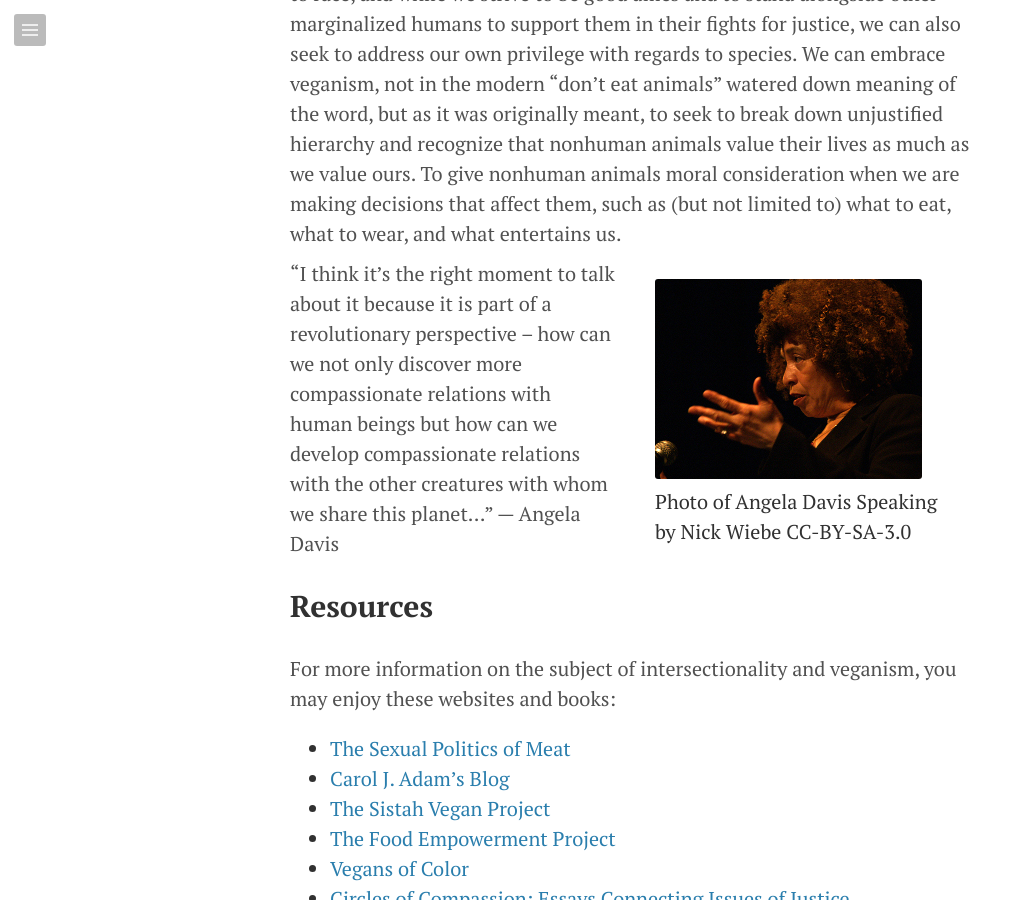
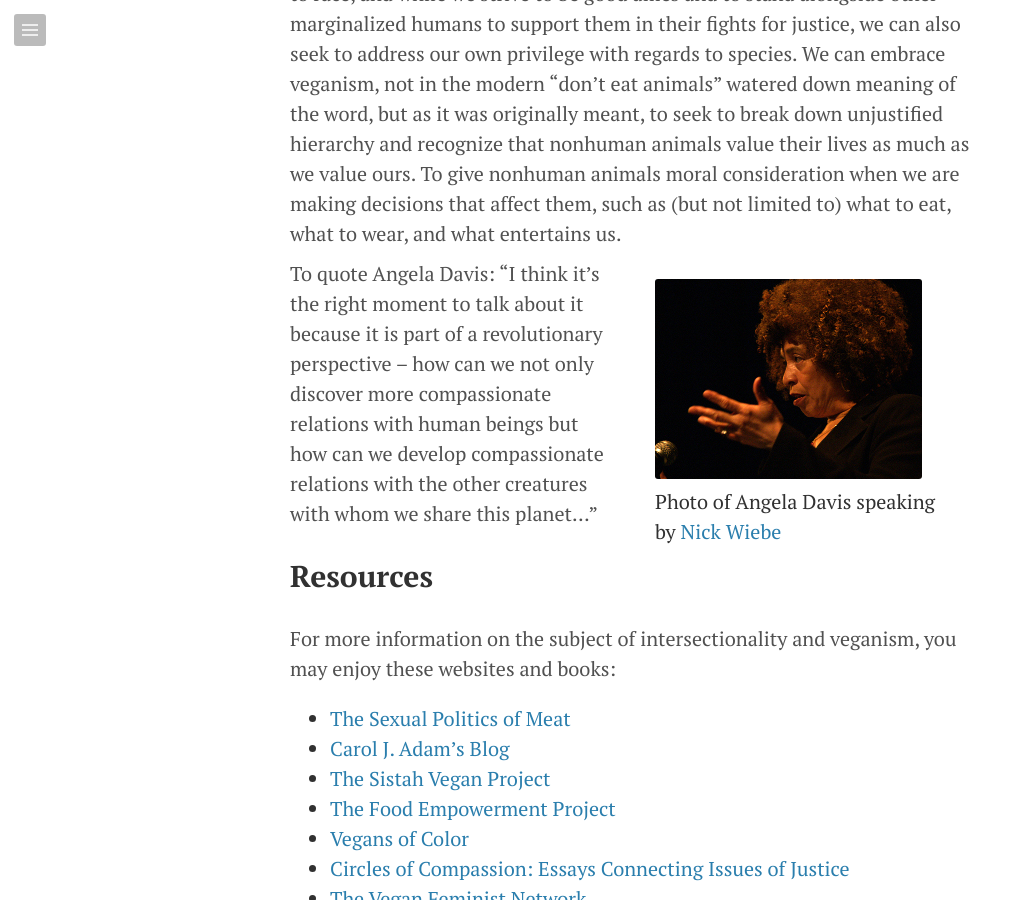
Before and after one commit to poupartfarms/poupartfarms.github.io, a Jekyll site: the page built from _posts/2015-06-19-veganism_and_intersectionality.md, in a window 1280 px wide and 900 px high, scrolled down 2858 px. Shown: the whole window, without its empty margins (0-1018 px from the left). Built offline with Jekyll 4.4.1, drawn with Linux system fonts in a browser that asks for light colours; Markdown is read by kramdown in place of the engine named in the settings; comment, search, counter and statistics services are not loaded.

Commit message:
adjust attribution

```diff
--- a/_posts/2015-06-19-veganism_and_intersectionality.md
+++ b/_posts/2015-06-19-veganism_and_intersectionality.md
@@ -26,9 +26,9 @@ Of course, this ludicrous and inflammatory statement a logical fallacy (specific
 But the beauty is that while we seek to address our own privilege with regards to race, and while we strive to be good allies and to stand alongside other marginalized humans to support them in their fights for justice, we can also seek to address our own privilege with regards to species. We can embrace veganism, not in the modern “don’t eat animals” watered down meaning of the word, but as it was originally meant, to seek to break down unjustified hierarchy and recognize that nonhuman animals value their lives as much as we value ours. To give nonhuman animals moral consideration when we are making decisions that affect them, such as (but not limited to) what to eat, what to wear, and what entertains us.
 
 <div style="float: right; width: 375px;">
-  <figure><img src="/media/2015-06-19-veganism_and_intersectionality/Angela-Davis-Mar-28-2006.jpg"><figcaption>Photo of Angela Davis Speaking by Nick Wiebe CC-BY-SA-3.0</figcaption></figure>
+  <figure><img src="/media/2015-06-19-veganism_and_intersectionality/Angela-Davis-Mar-28-2006.jpg"><figcaption>Photo of Angela Davis speaking by <a href="https://commons.wikimedia.org/wiki/File:Angela-Davis-Mar-28-2006.jpg">Nick Wiebe</a></figcaption></figure>
 </div>
-“I think it’s the right moment to talk about it because it is part of a revolutionary perspective – how can we not only discover more compassionate relations with human beings but how can we develop compassionate relations with the other creatures with whom we share this planet...” — Angela Davis
+To quote Angela Davis: “I think it’s the right moment to talk about it because it is part of a revolutionary perspective – how can we not only discover more compassionate relations with human beings but how can we develop compassionate relations with the other creatures with whom we share this planet...”
 
 ## Resources
 For more information on the subject of intersectionality and veganism, you may enjoy these websites and books:
```
